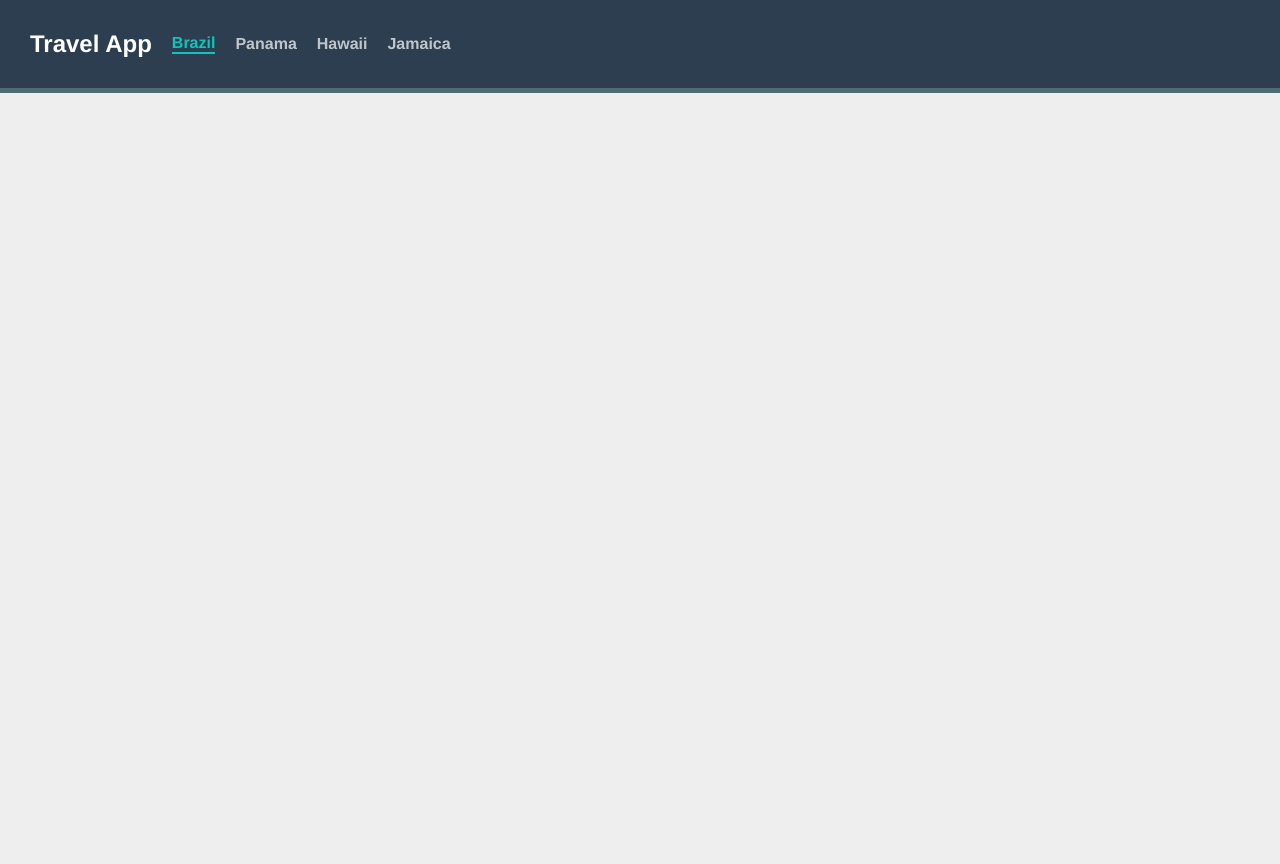
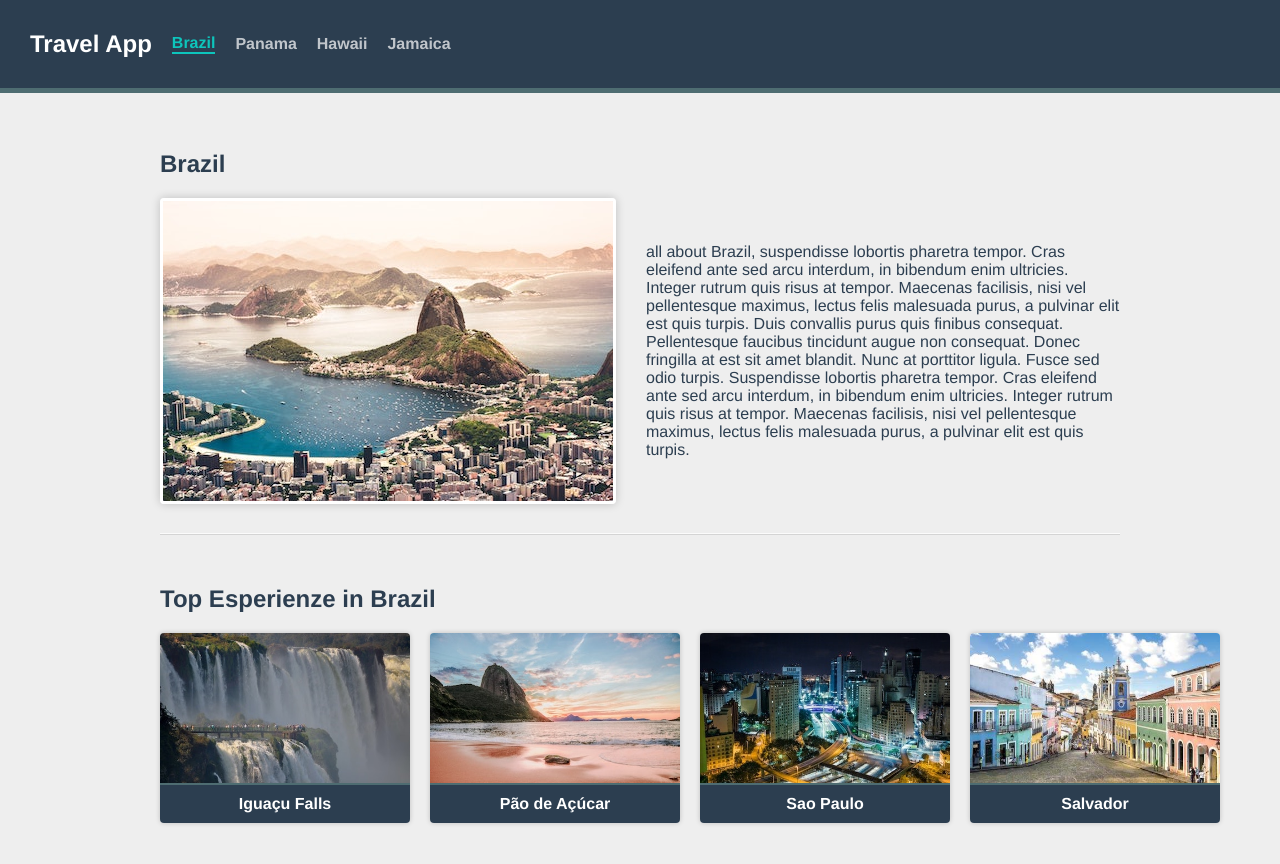
Before and after one commit to LorisBasile/Vue3_TravelApp, a Vue app: page /Destination/1/brazil in a window 1280 px wide. Shown: the top 864 px of the page. Before the commit the page ends 800 px from the top, so only its background shows below. Built offline with nearby package versions, Linux system fonts and the light colour scheme; no server answers.

Commit message:
creazione del dettaglio de esperienze

```diff
--- /dev/null
+++ b/src/components/ExperienceCard.vue
@@ -0,0 +1,15 @@
+<template>
+  <div class="card">
+    <img :src="`/images/${experience.image}`" :alt="experience.name" />
+    <span class="card__text">
+      {{ experience.name }}
+    </span>
+  </div>
+</template>
+<script>
+export default {
+  props:{
+    experience:{type: Object, required: true,}
+  }
+}
+</script>
--- a/src/router/index.js
+++ b/src/router/index.js
@@ -1,10 +1,21 @@
-import { createRouter, createWebHistory } from "vue-router";
+import { createRouter, createWebHistory , useRoute} from "vue-router";
 import HomeView from "../views/HomeView.vue";
 
 
 const routes = [
   { path: "/", name: "home", component: HomeView },
-  { path: "/Destination/:id/:slug", name:"destination.show", component: () => import('@/views/DestinationShow.vue') },
+  {
+    path: "/Destination/:id/:slug",
+    name:"destination.show",
+    component: () => import('@/views/DestinationShow.vue'),
+    props: route => ({...route.params,  id: parseInt(route.params.id)})
+  },
+  {
+    path: '/destination/:id/:slug/:experienceSlug',
+    name: 'experience.show',
+    component: () => import('@/views/ExperienceShow.vue'),
+    props: route => ({ ...route.params, id: parseInt(route.params.id)})
+  }
 ];
 
 const router = createRouter({
--- a/src/views/DestinationShow.vue
+++ b/src/views/DestinationShow.vue
@@ -2,31 +2,36 @@
     <section v-if="destination" class="destination">
         <h1>{{ destination.name }}</h1>
         <div class="destination-details">
-            <img :src="`/images/${destination.image}`" :alt="destination.name">
+            <img :src="'/images/'+ destination.image " :alt="destination.name">
             <p>{{ destination.description }}</p>
+        </div>
+    </section>
+
+    <section class="experiences">
+        <h2> Top Esperienze in  {{ destination.name }}</h2>
+        <div class="cards">
+            <router-link v-for="experience in destination.experiences" :key="experience.slug"
+            :to="{name: 'experience.show', params:{experienceSlug:experience.slug}}">
+                <ExperienceCard  :experience="experience"/>
+            </router-link>
         </div>
     </section>
 </template>
 
 <script>
     import sourceData from '@/data.json'
+    import ExperienceCard from '@/components/ExperienceCard.vue'
     export default{
-        data(){
-            return {destination: null}
+        components:{ExperienceCard},
+        props: {
+            id:{type: Number, required: true,}
         },
         computed:{
-            destinationId(){
-                return parseInt(this.$route.params.id)
+            destination(){
+                return sourceData.destinations.find(
+                    (destination) => destination.id === this.id
+                );
             },
         },
-        methods:{
-            async initData(){
-                const reponse = await fetch("https://travel-dummy-api.netlify.app/" + this.$route.params.slug + ".json")
-                this.destination = await reponse.json()
-            }
-        },
-        async created(){
-            this.initData()
-        }
     }
 </script>
--- /dev/null
+++ b/src/views/ExperienceShow.vue
@@ -0,0 +1,29 @@
+<template>
+    <section>
+        <h1>{{ experience.name }}</h1>
+        <img :src="`/images/${experience.image}`" :alt="experience.name">
+        <p>{{ experience.description }}</p>
+    </section>
+</template>
+<script>
+    import sourceData from '@/data.json'
+    export default {
+        props:{
+            id:{type:Number, required: true,},
+            experienceSlug:{type: String,required:true,}
+        },
+        computed:{
+            destination(){
+                return sourceData.destinations.find(
+                    destination => destination.id === this.id
+                )
+            },
+            experience(){
+                return this.destination.experiences.find(
+                    experience => experience.slug === this.experienceSlug
+                )
+            }
+        }
+    }
+
+</script>
```
